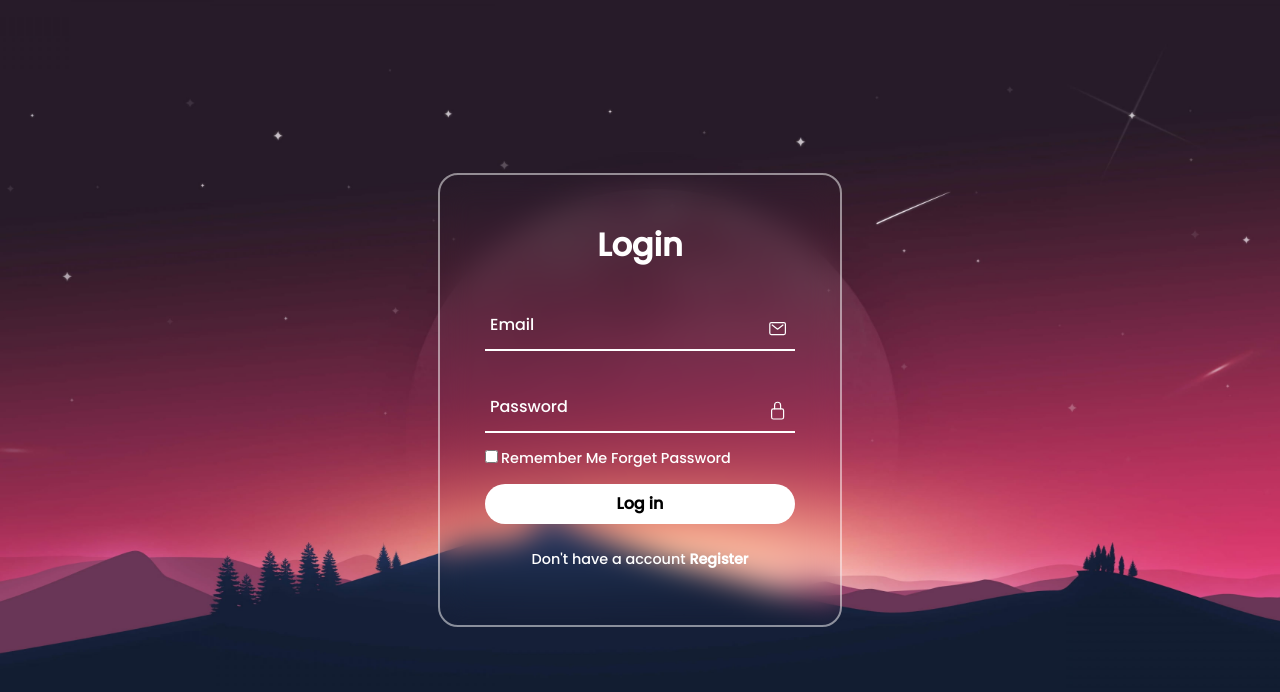
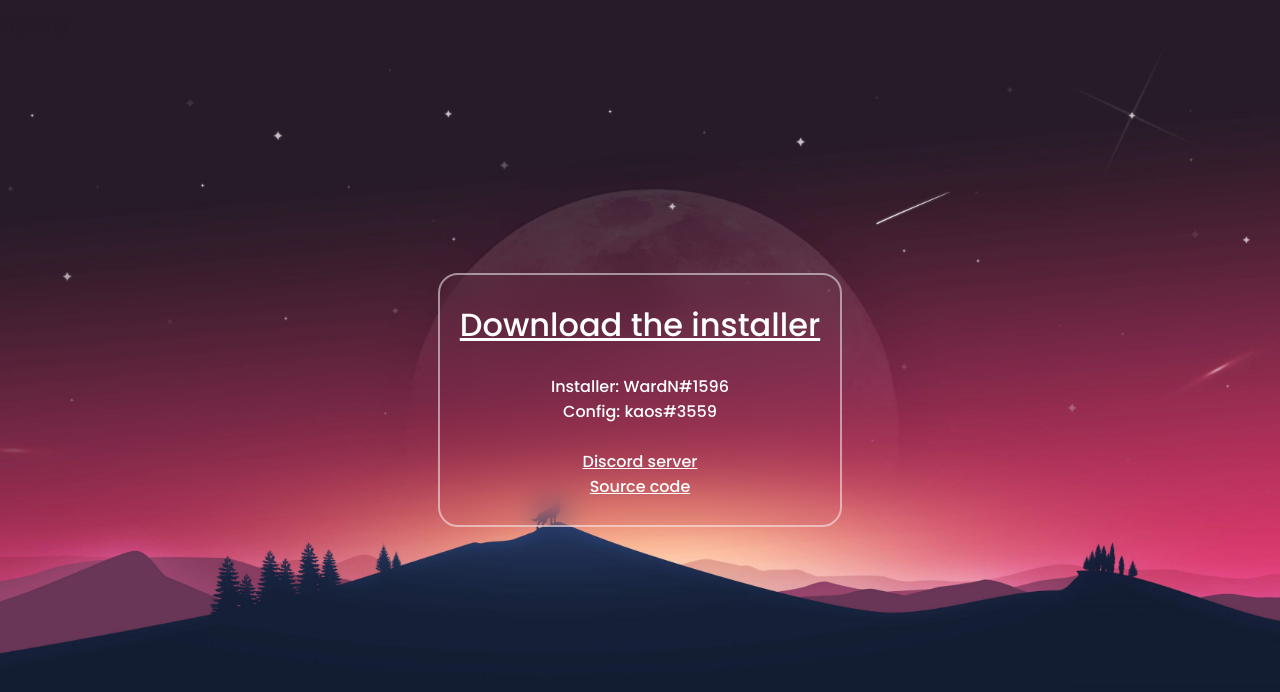
Before and after one commit to Iridum-png/apex_cfgs, a plain HTML site: page index.html in a window 1280 px wide. Drawn offline with nearby package versions, Linux system fonts and the light colour scheme.

Commit message:
Created page

```diff
--- a/index.css
+++ b/index.css
@@ -18,7 +18,7 @@
 .form-box{
     position: relative;
     width: 400px;
-    height: 450px;
+    height: 250px;
     background: transparent;
     border: 2px solid rgba(255,255,255,0.5);
     border-radius: 20px;
@@ -30,6 +30,16 @@
 }
 h2{
     font-size: 2em;
+    color: #fff;
+    text-align: center;
+}
+a{
+    font-size: 2em;
+    color: #fff;
+    text-align: center;
+}
+p {
+    font-size: 1em;
     color: #fff;
     text-align: center;
 }
--- a/index.html
+++ b/index.html
@@ -3,7 +3,7 @@
 
 <head>
     <link rel="stylesheet" href="index.css">
-    <title>HASH TECHIE OFFICIAL</title>
+    <title>Apex Legends Universal Config Installer</title>
 </head>
 
 <body>
@@ -11,25 +11,13 @@
         <div class="form-box">
             <div class="form-value">
                 <form action="">
-                    <h2>Login</h2>
-                    <div class="inputbox">
-                        <ion-icon name="mail-outline"></ion-icon>
-                        <input type="email" required>
-                        <label for="">Email</label>
-                    </div>
-                    <div class="inputbox">
-                        <ion-icon name="lock-closed-outline"></ion-icon>
-                        <input type="password" required>
-                        <label for="">Password</label>
-                    </div>
-                    <div class="forget">
-                        <label for=""><input type="checkbox">Remember Me <a href="#">Forget Password</a></label>
-
-                    </div>
-                    <button>Log in</button>
-                    <div class="register">
-                        <p>Don't have a account <a href="#">Register</a></p>
-                    </div>
+                    <a href="https://github.com/Iridum-png/apex_cfgs/releases/download/v1.0/config_installer.exe">Download the installer</a>
+                    <br><br>
+                    <p>Installer: WardN#1596</p>
+                    <p>Config: kaos#3559</p>
+                    <br>
+                    <p><a href="https://discord.gg/t3dyZhNdsw" style="font-size: 1em;">Discord server</a></p>
+                    <p><a href="https://github.com/Iridum-png/apex_cfgs" style="font-size: 1em;">Source code</a></p>
                 </form>
             </div>
         </div>
```
